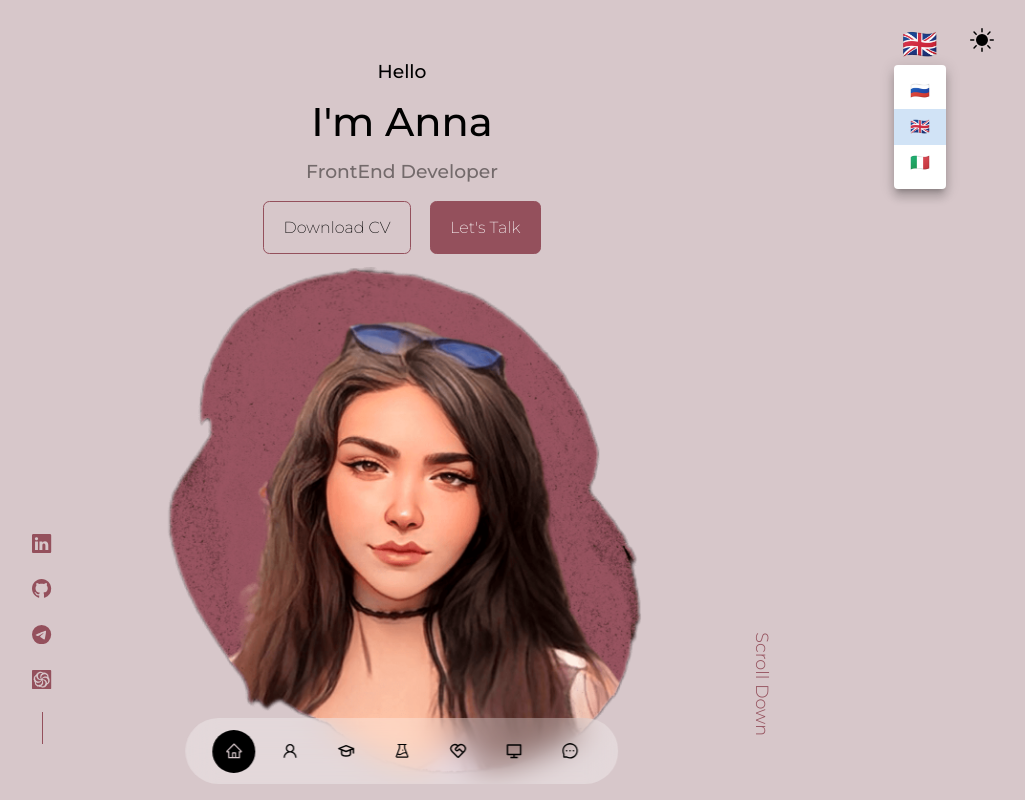
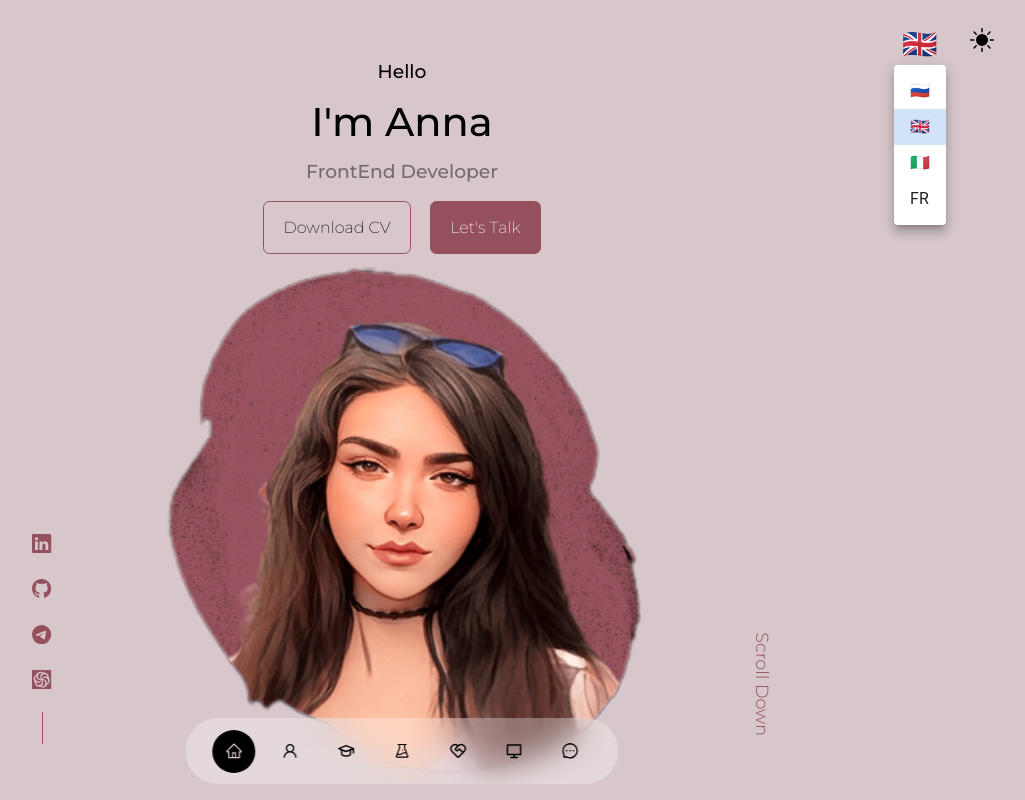
Before and after one commit to zakarialaoui10/anna-sofronova-portfolio, a React (Create React App) app: page / in a window 1280 px wide. Both pictures are taken after a click on the element "🇬🇧". Shown: the top 800 px of the page, without its empty margins (238-1263 px from the left). Built offline with nearby package versions, Linux system fonts and the light colour scheme.

Commit message:
Update Header.tsx

```diff
--- a/src/components/Header/Header.tsx
+++ b/src/components/Header/Header.tsx
@@ -49,6 +49,7 @@ const Header = ({ handleChange }: { handleChange: (e: string) => void }) => {
               <MenuItem value={"ru"}>🇷🇺</MenuItem>
               <MenuItem value={"en"}>🇬🇧</MenuItem>
               <MenuItem value={"it"}>🇮🇹</MenuItem>
+              <MenuItem value={"fr"}>FR</MenuItem>
             </Select>
           </FormControl>
         </div>
```
